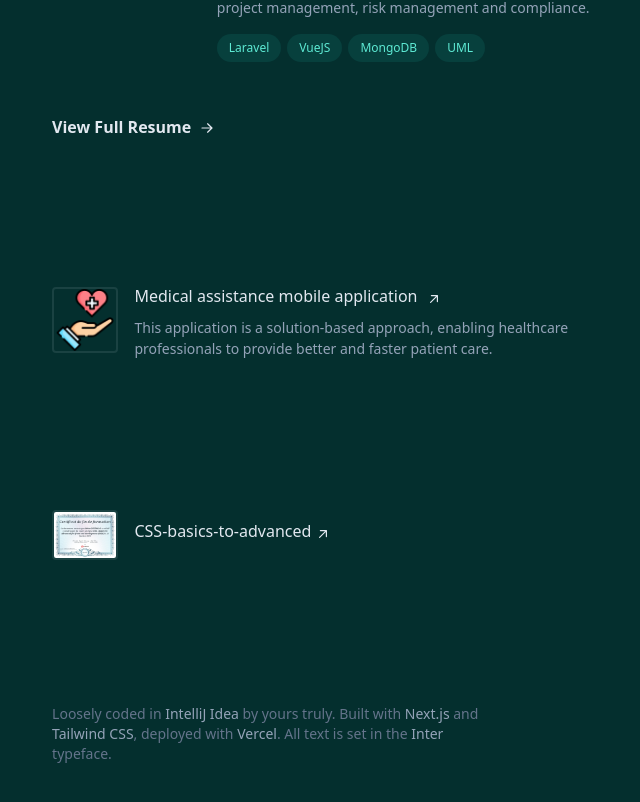
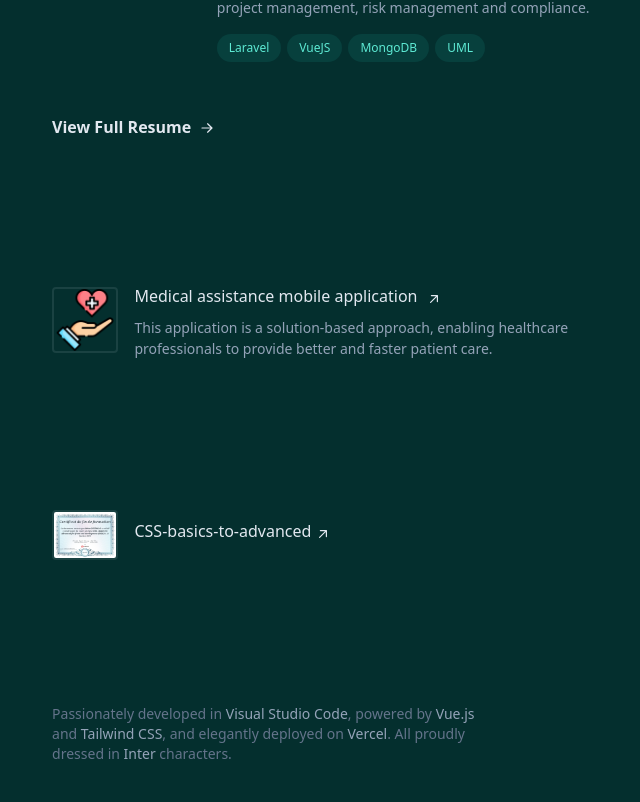
Before and after one commit to Harley755/portfolio-vuejs, a Vue app: page / in a window 1280 px wide. Shown: the part 1394-2196 px from the top of the page, without its empty margins (489-1129 px from the left). Built offline with nearby package versions, Linux system fonts and the light colour scheme.

Commit message:
Update RigthSide.vue

```diff
--- a/src/components/RigthSide.vue
+++ b/src/components/RigthSide.vue
@@ -12,6 +12,6 @@ import ProjectComponent from './rigthSideComponents/ProjectComponent.vue';
     <ProjectComponent />
     <CertificationComponent />
 
-    <footer class="max-w-md pb-16 text-sm text-slate-500 sm:pb-0"><p>Loosely coded in <a href="https://www.jetbrains.com/fr-fr/idea/" class="font-medium text-slate-400 hover:text-teal-300 focus-visible:text-teal-300" target="_blank" rel="noreferrer">IntelliJ Idea</a> by yours truly. Built with <a href="https://nextjs.org/" class="font-medium text-slate-400 hover:text-teal-300 focus-visible:text-teal-300" target="_blank" rel="noreferrer">Next.js</a> and <a href="https://tailwindcss.com/" class="font-medium text-slate-400 hover:text-teal-300 focus-visible:text-teal-300" target="_blank" rel="noreferrer">Tailwind CSS</a>, deployed with <a href="https://vercel.com/" class="font-medium text-slate-400 hover:text-teal-300 focus-visible:text-teal-300" target="_blank" rel="noreferrer">Vercel</a>. All text is set in the <a href="https://rsms.me/inter/" class="font-medium text-slate-400 hover:text-teal-300 focus-visible:text-teal-300" target="_blank" rel="noreferrer">Inter</a> typeface.</p></footer>
+    <footer class="max-w-md pb-16 text-sm text-slate-500 sm:pb-0"><p>Passionately developed in <a href="https://code.visualstudio.com/" class="font-medium text-slate-400 hover:text-teal-300 focus-visible:text-teal-300" target="_blank" rel="noreferrer">Visual Studio Code</a>, powered by <a href="https://vuejs.org/" class="font-medium text-slate-400 hover:text-teal-300 focus-visible:text-teal-300" target="_blank" rel="noreferrer">Vue.js</a> and <a href="https://tailwindcss.com/" class="font-medium text-slate-400 hover:text-teal-300 focus-visible:text-teal-300" target="_blank" rel="noreferrer">Tailwind CSS</a>, and elegantly deployed on <a href="https://vercel.com/" class="font-medium text-slate-400 hover:text-teal-300 focus-visible:text-teal-300" target="_blank" rel="noreferrer">Vercel</a>. All proudly dressed in <a href="https://rsms.me/inter/" class="font-medium text-slate-400 hover:text-teal-300 focus-visible:text-teal-300" target="_blank" rel="noreferrer">Inter</a> characters.</p></footer>
   </main>
 </template>
```
